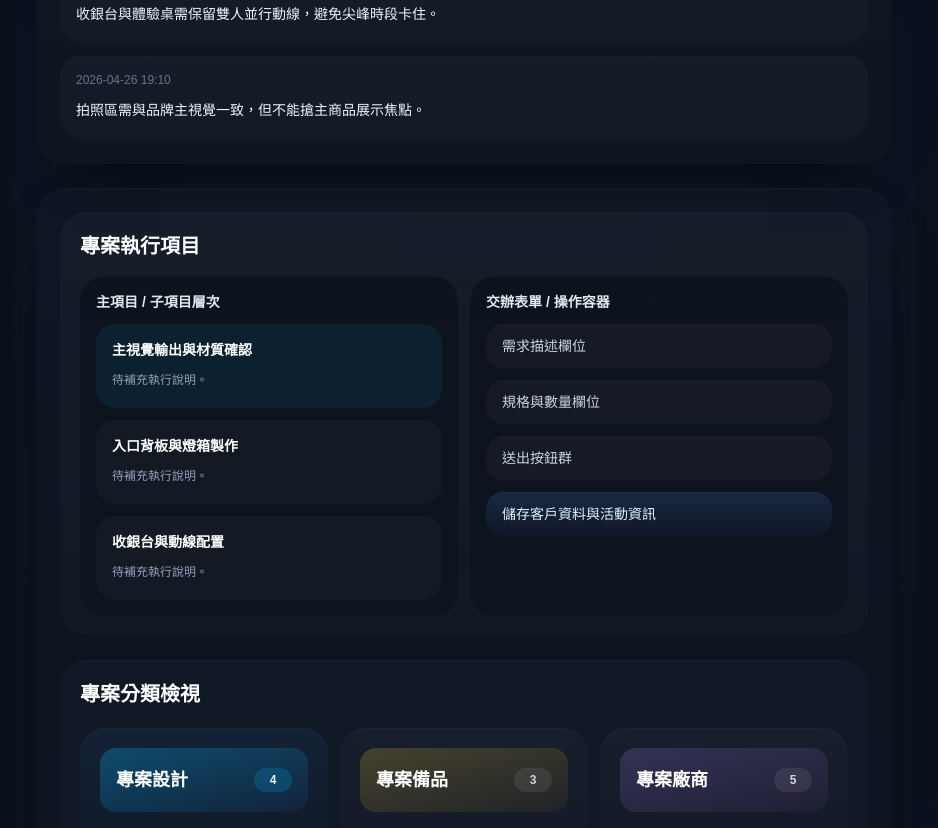
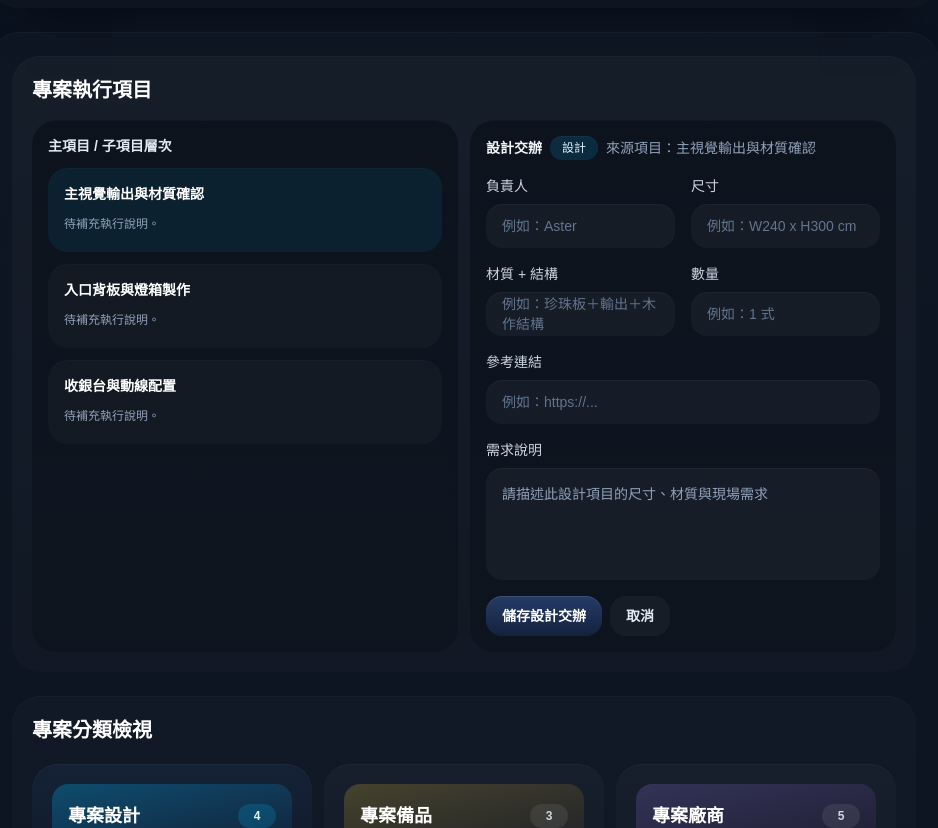
Before and after one commit to willy841/projectflow, a Next.js app in the folder project-mgmt/: page /blueprints/project-detail-v1 in a window 1280 px wide. Shown: the part 1160-1988 px from the top of the page, without its empty margins (308-1246 px from the left). Built offline with nearby package versions, Linux system fonts and the light colour scheme.

Commit message:
style: remove outer blueprint frame and realign dispatch form

```diff
--- a/project-mgmt/src/app/blueprints/project-detail-v1/page.tsx
+++ b/project-mgmt/src/app/blueprints/project-detail-v1/page.tsx
@@ -43,6 +43,13 @@ export default function ProjectDetailBlueprintV1Page() {
     },
   ];
 
+  const designFormFields = [
+    ['負責人', '例如：Aster'],
+    ['尺寸', '例如：W240 x H300 cm'],
+    ['材質 + 結構', '例如：珍珠板＋輸出＋木作結構'],
+    ['數量', '例如：1 式'],
+  ];
+
   return (
     <main className="min-h-screen bg-[radial-gradient(circle_at_top_left,rgba(74,144,226,0.14),transparent_24%),radial-gradient(circle_at_top_right,rgba(80,120,255,0.1),transparent_22%),linear-gradient(180deg,#07111d_0%,#0b1320_42%,#0f1724_100%)] text-slate-100">
       <div className="mx-auto flex min-h-screen w-full max-w-[1680px] gap-6 px-4 py-6 lg:px-6 xl:px-8">
@@ -69,9 +76,7 @@ export default function ProjectDetailBlueprintV1Page() {
           <div className="mt-auto rounded-2xl bg-white/[0.04] p-4 shadow-[inset_0_1px_0_rgba(255,255,255,0.04)]" />
         </aside>
 
-        <section className="flex-1">
-          <div className="rounded-[36px] bg-[linear-gradient(180deg,rgba(10,18,30,0.72),rgba(10,17,28,0.58))] p-4 shadow-[0_38px_100px_-52px_rgba(0,0,0,0.82)] backdrop-blur-xl sm:p-5 xl:p-6">
-            <div className="space-y-6 rounded-[30px] bg-[linear-gradient(180deg,rgba(11,19,31,0.78),rgba(13,20,32,0.66))] p-4 shadow-[inset_0_1px_0_rgba(255,255,255,0.025)] sm:p-5 xl:p-6">
+        <section className="flex-1 space-y-6">
           <header className="rounded-[32px] bg-[linear-gradient(180deg,rgba(18,29,46,0.9),rgba(16,25,40,0.84))] p-5 shadow-[0_28px_72px_-42px_rgba(0,0,0,0.76),inset_0_1px_0_rgba(255,255,255,0.05)] xl:p-6">
             <div className="flex flex-col gap-5 xl:flex-row xl:items-center xl:justify-between">
               <div className="min-w-0 flex-1">
@@ -136,12 +141,6 @@ export default function ProjectDetailBlueprintV1Page() {
                 </button>
               </div>
 
-                  <div className="mb-4 rounded-[24px] bg-white/[0.03] p-4 shadow-[inset_0_1px_0_rgba(255,255,255,0.025)]">
-                    <div className="rounded-[22px] bg-[linear-gradient(180deg,rgba(11,17,27,0.68),rgba(12,18,29,0.6))] px-4 py-4 text-sm leading-7 text-slate-400 shadow-[inset_0_1px_0_rgba(255,255,255,0.02)]">
-                      這裡示意為 create / edit 的弱卡層。正式實作時不改功能，只提升內外層材質、專注密度節奏與閱讀安定感。
-                    </div>
-                  </div>
-
               <div className="space-y-3">
                 {requirementItems.map((item, index) => (
                   <div key={index} className="rounded-[22px] bg-[linear-gradient(180deg,rgba(255,255,255,0.032),rgba(255,255,255,0.018))] px-4 py-4 shadow-[inset_0_1px_0_rgba(255,255,255,0.025)]">
@@ -175,16 +174,46 @@ export default function ProjectDetailBlueprintV1Page() {
                 </div>
 
                 <div className="rounded-[24px] bg-[linear-gradient(180deg,rgba(10,16,26,0.76),rgba(12,18,27,0.66))] p-4 shadow-[inset_0_1px_0_rgba(255,255,255,0.025)]">
-                      <div className="mb-3 text-sm font-semibold text-slate-200">交辦表單 / 操作容器</div>
-                      <div className="space-y-3">
-                        {['需求描述欄位', '規格與數量欄位', '送出按鈕群'].map((item) => (
-                          <div key={item} className="rounded-[18px] bg-white/[0.03] px-4 py-3 text-sm text-slate-300 shadow-[inset_0_1px_0_rgba(255,255,255,0.02)]">
-                            {item}
+                  <div className="mb-4 flex flex-wrap items-center gap-2">
+                    <p className="text-sm font-semibold text-slate-100">設計交辦</p>
+                    <span className="inline-flex items-center justify-center rounded-full bg-sky-400/14 px-3 py-1 text-xs font-medium text-sky-100 shadow-[inset_0_1px_0_rgba(255,255,255,0.04)]">
+                      設計
+                    </span>
+                    <span className="text-sm text-slate-400">來源項目：主視覺輸出與材質確認</span>
                   </div>
+
+                  <div className="grid gap-4 md:grid-cols-2">
+                    {designFormFields.map(([label, placeholder]) => (
+                      <label key={label} className="flex flex-col gap-2">
+                        <span className="text-sm font-medium text-slate-300">{label}</span>
+                        <div className="h-11 rounded-2xl bg-white/[0.04] px-4 text-sm text-slate-500 shadow-[inset_0_1px_0_rgba(255,255,255,0.03)] flex items-center">
+                          {placeholder}
+                        </div>
+                      </label>
                     ))}
-                        <div className="rounded-[18px] bg-[linear-gradient(180deg,rgba(87,145,255,0.16),rgba(39,79,170,0.06))] px-4 py-3 text-sm text-sky-100 shadow-[inset_0_1px_0_rgba(255,255,255,0.03)]">
-                          儲存客戶資料與活動資訊
+
+                    <label className="flex flex-col gap-2 md:col-span-2">
+                      <span className="text-sm font-medium text-slate-300">參考連結</span>
+                      <div className="h-11 rounded-2xl bg-white/[0.04] px-4 text-sm text-slate-500 shadow-[inset_0_1px_0_rgba(255,255,255,0.03)] flex items-center">
+                        例如：https://...
                       </div>
+                    </label>
+
+                    <label className="flex flex-col gap-2 md:col-span-2">
+                      <span className="text-sm font-medium text-slate-300">需求說明</span>
+                      <div className="min-h-28 rounded-2xl bg-white/[0.04] px-4 py-3 text-sm leading-7 text-slate-400 shadow-[inset_0_1px_0_rgba(255,255,255,0.03)]">
+                        請描述此設計項目的尺寸、材質與現場需求
+                      </div>
+                    </label>
+                  </div>
+
+                  <div className="mt-4 flex flex-wrap gap-2">
+                    <button className="inline-flex items-center justify-center rounded-2xl bg-[linear-gradient(180deg,rgba(87,145,255,0.32),rgba(39,79,170,0.22))] px-4 py-2.5 text-sm font-semibold text-white shadow-[0_18px_38px_-24px_rgba(59,130,246,0.64),inset_0_1px_0_rgba(255,255,255,0.1)]">
+                      儲存設計交辦
+                    </button>
+                    <button className="inline-flex items-center justify-center rounded-2xl bg-white/[0.04] px-4 py-2.5 text-sm font-semibold text-slate-200">
+                      取消
+                    </button>
                   </div>
                 </div>
               </div>
@@ -242,8 +271,6 @@ export default function ProjectDetailBlueprintV1Page() {
               </div>
             </div>
           </section>
-            </div>
-          </div>
         </section>
       </div>
     </main>
```
Lines whose indentation alone changed are shown as unchanged.
